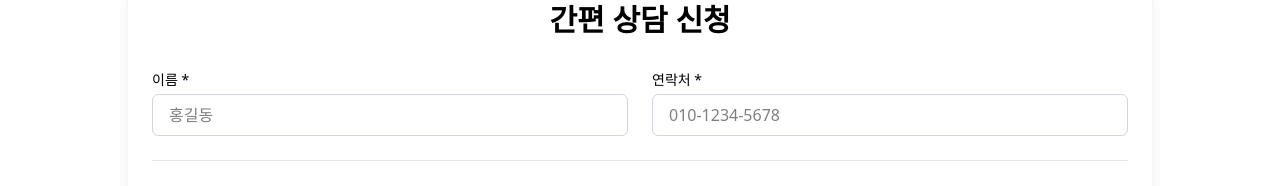
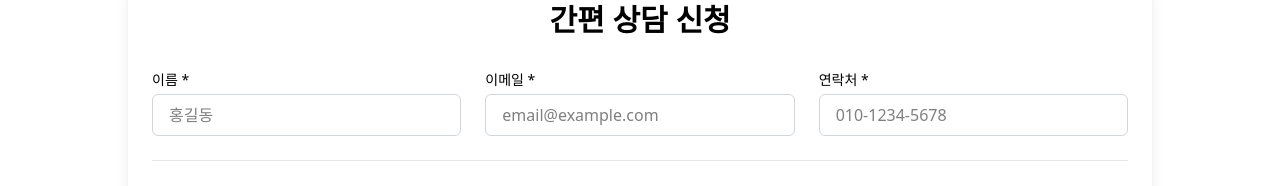
Before and after one commit to hwangtab/officeart2, a Next.js app: page /contact in a window 1280 px wide. Shown: the part 238-424 px from the top of the page. Built offline with nearby package versions, Linux system fonts and the light colour scheme; no server answers.

Commit message:
Fix EmailJS integration, refine text, and improve layouts

```diff
--- a/src/components/ContactForm.tsx
+++ b/src/components/ContactForm.tsx
@@ -8,6 +8,7 @@ import { useForm, SubmitHandler } from 'react-hook-form';
 // Interface for form data (can be shared or redefined)
 interface FormData {
   name: string;
+  email: string; // Add email field
   contact: string;
   visitDate: string;
   visitTime: string;
@@ -22,10 +23,10 @@ export default function ContactForm() {
   const [isSubmitting, setIsSubmitting] = useState(false);
   const [submitStatus, setSubmitStatus] = useState<'success' | 'error' | null>(null);
 
-  // EmailJS IDs from environment variables
-  const SERVICE_ID = process.env.NEXT_PUBLIC_EMAILJS_SERVICE_ID || '';
-  const TEMPLATE_ID = process.env.NEXT_PUBLIC_EMAILJS_TEMPLATE_ID || '';
-  const PUBLIC_KEY = process.env.NEXT_PUBLIC_EMAILJS_PUBLIC_KEY || '';
+  // EmailJS IDs provided by user
+  const SERVICE_ID = "service_lop4659";
+  const TEMPLATE_ID = "template_wxwj093";
+  const PUBLIC_KEY = "E5wHxyFgSkrjQhYVG"; // Assuming this is the Public Key
 
   // Function to run on valid form submission
   const onValid: SubmitHandler<FormData> = useCallback((data) => {
@@ -34,8 +35,10 @@ export default function ContactForm() {
     setIsSubmitting(true);
     setSubmitStatus(null);
 
+    // Ensure email field exists in FormData interface and form registration later
     const templateParams = {
       name: data.name,
+      email: data.email, // Add email field - REQUIRES UI and interface update
       phone: data.contact,
       date: `${data.visitDate} ${data.visitTime || ''}`.trim(),
       message: data.inquiry,
@@ -61,16 +64,28 @@ export default function ContactForm() {
       <h2 className="text-3xl font-bold mb-8 text-center">간편 상담 신청</h2>
       {/* Use react-hook-form's handleSubmit */}
       <form onSubmit={handleRHFSubmit(onValid)} className="space-y-6">
-        {/* Row 1: Name & Contact */}
-        <div className="grid grid-cols-1 md:grid-cols-2 gap-6">
+        {/* Row 1: Name, Email & Contact */}
+        {/* Changed grid columns to 3 for better alignment on medium screens */}
+        <div className="grid grid-cols-1 md:grid-cols-3 gap-6">
           <div>
             <label htmlFor="name" className="block text-sm font-medium mb-1 text-dark-gray">이름 <span className="text-warning-red">*</span></label>
             <input
               type="text" id="name" placeholder="홍길동"
               {...register("name", { required: "이름을 입력해주세요." })}
               className={`w-full px-4 py-2 border rounded-md focus:outline-none focus:ring-1 ${errors.name ? 'border-warning-red focus:ring-warning-red' : 'border-gray-300 focus:ring-primary-blue'}`} />
-            {/* Error Message */}
             {errors.name && <span className="text-warning-red text-xs mt-1">{errors.name.message}</span>}
+          </div>
+          {/* Add Email Field */}
+          <div>
+            <label htmlFor="email" className="block text-sm font-medium mb-1 text-dark-gray">이메일 <span className="text-warning-red">*</span></label>
+            <input
+              type="email" id="email" placeholder="email@example.com"
+              {...register("email", {
+                required: "이메일을 입력해주세요.",
+                pattern: { value: /^\S+@\S+$/i, message: "올바른 이메일 형식이 아닙니다." }
+              })}
+              className={`w-full px-4 py-2 border rounded-md focus:outline-none focus:ring-1 ${errors.email ? 'border-warning-red focus:ring-warning-red' : 'border-gray-300 focus:ring-primary-blue'}`} />
+            {errors.email && <span className="text-warning-red text-xs mt-1">{errors.email.message}</span>}
           </div>
           <div>
             <label htmlFor="contact" className="block text-sm font-medium mb-1 text-dark-gray">연락처 <span className="text-warning-red">*</span></label>
@@ -81,7 +96,6 @@ export default function ContactForm() {
                 pattern: { value: /^[0-9]{3}-[0-9]{3,4}-[0-9]{4}$/, message: "올바른 연락처 형식(010-1234-5678)으로 입력해주세요." }
               })}
               className={`w-full px-4 py-2 border rounded-md focus:outline-none focus:ring-1 ${errors.contact ? 'border-warning-red focus:ring-warning-red' : 'border-gray-300 focus:ring-primary-blue'}`} />
-            {/* Error Message */}
             {errors.contact && <span className="text-warning-red text-xs mt-1">{errors.contact.message}</span>}
           </div>
         </div>
```
